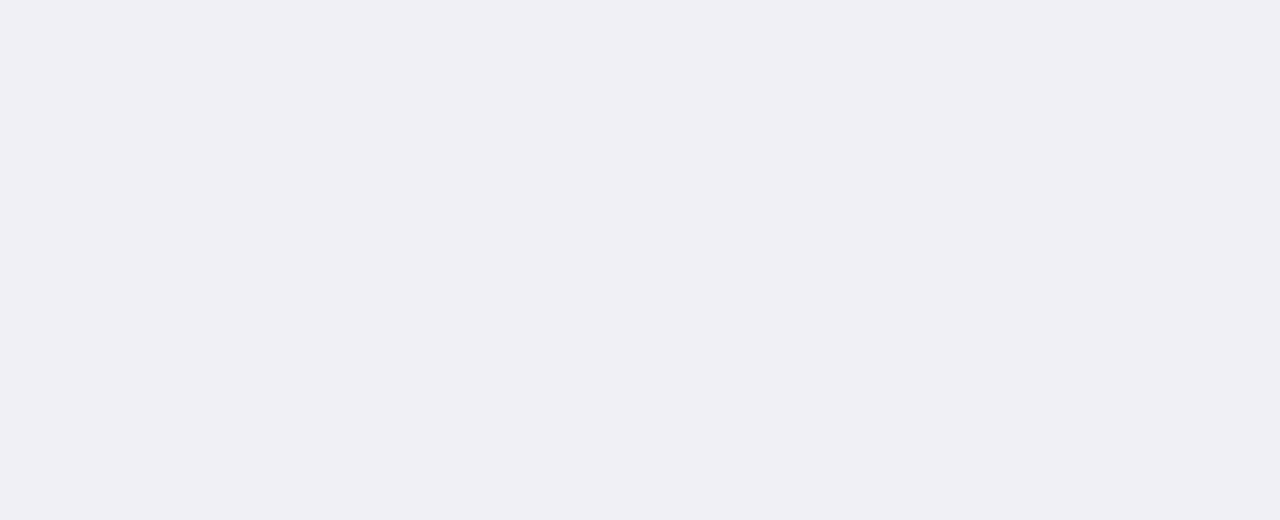
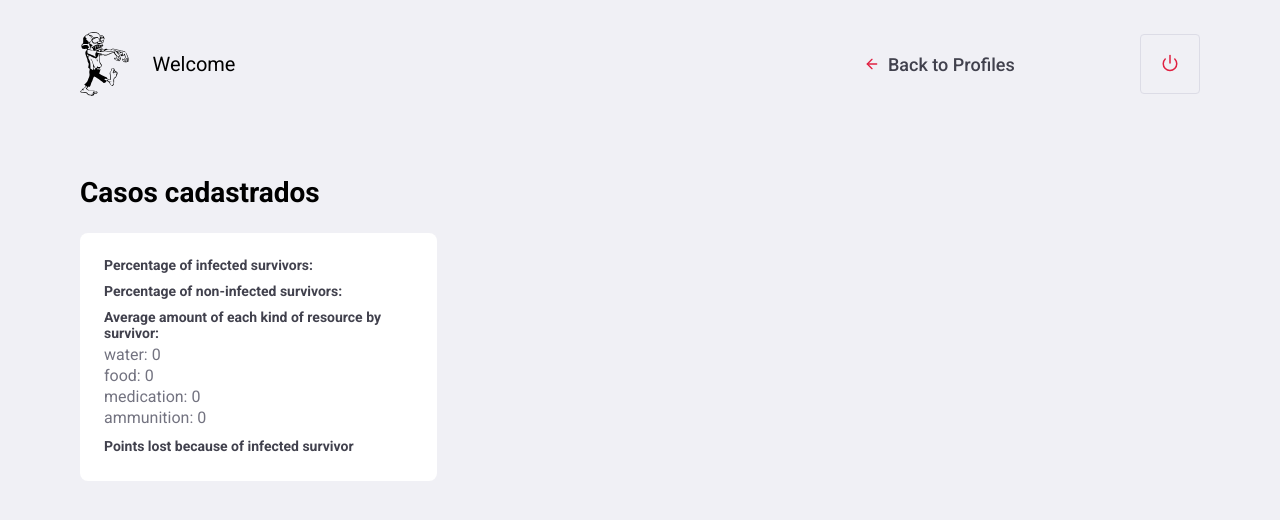
Before and after one commit to LordMendes/ZSSN, a React (Create React App) app: page /reports in a window 1280 px wide. Shown: the top 520 px of the page. Built offline with nearby package versions, Linux system fonts and the light colour scheme; no server answers.

Commit message:
reports sendo criados, os GEt estão ok, falta mostrar an tela

```diff
--- a/src/pages/Profile/index.js
+++ b/src/pages/Profile/index.js
@@ -39,13 +39,16 @@ export default function Profile(){
 
         console.log(response.data.id);
         otherSurv = response.data.id;
+        console.log(otherSurv);
 
     }
 
-    function handleTrade(survivor){
+    async function handleTrade(survivor){
         try{
-            getId(survivor);
+            await getId(survivor);
+
             localStorage.setItem('tradeName', survivor.name);
+            localStorage.setItem('tradeId', otherSurv);
 
             history.push('/trade');
         }catch(err){
--- a/src/pages/Register/index.js
+++ b/src/pages/Register/index.js
@@ -47,16 +47,16 @@ export default function Register(){
     const history = useHistory();
     async function handleRegister(e){
         e.preventDefault();
-        if(water!== 0 && food !== 0 && medication !== 0 && ammunition !== 0){
+        if(water!== 0 || food !== 0 || medication !== 0 || ammunition !== 0){
             if(water !== 0) {
                 items = (items + ("water:"+water));
-                if(food !== 0 && medication !== 0 && ammunition !== 0){
+                if(food !== 0 || medication !== 0 || ammunition !== 0){
                     items = (items + ";");
                 }
             }
             if(food !== 0) {
                 items = (items + ("food:"+food));
-                if(medication !== 0 && ammunition !== 0){
+                if(medication !== 0 || ammunition !== 0){
                     items = (items + ";");
                 }
             }
--- /dev/null
+++ b/src/pages/Reports/index.js
@@ -0,0 +1,123 @@
+import React, {useEffect, useState} from 'react';
+import {Link, useHistory} from 'react-router-dom';
+import {FiPower, FiArrowLeft} from 'react-icons/fi';
+
+import api from '../../Services/api';
+
+import './styles.css';
+
+import logoImg from '../../assets/logo.svg';
+
+export default function Reports(){
+    const [survivors, setSurvivors] = useState([]);
+    let otherSurv = '';
+
+    const history = useHistory();
+
+    const survName = localStorage.getItem('survName');
+    const id = localStorage.getItem('survId');
+
+    let waterAvg = 0;
+    let foodAvg = 0;
+    let medicationAvg = 0;
+    let ammoAvg = 0;
+
+    let infectedPercentage;
+    let nonInfectedPercentage;
+    let pointLost;
+
+    async function handleItemReport(){
+
+        const response = await api.get('api/report/people_inventory.json');
+
+        if(response.data.report.average_items_quantity_per_person == 0){
+            waterAvg = 0;
+            foodAvg = 0;
+            medicationAvg = 0;
+            ammoAvg = 0;
+        }else{
+            waterAvg = response.data.report.average_quantity_of_each_item_per_person.water;
+            foodAvg = response.data.report.average_quantity_of_each_item_per_person.food;
+            medicationAvg = response.data.report.average_quantity_of_each_item_per_person.medication;
+            ammoAvg = response.data.report.average_quantity_of_each_item_per_person.ammo;
+        }
+
+    }
+
+    async function handleInfectedPercentage(){
+        const response = await api.get('/api/report/infected.json1;')
+
+        infectedPercentage = response.data.report.average_infected;
+        infectedPercentage *= 100;
+    }
+
+    async function handleNonInfectedPercentage(){
+        const response = await api.get('/api/report/non_infected.json');
+        console.log(response.data.report.average_healthy);
+        nonInfectedPercentage = response.data.report.average_healthy;
+        nonInfectedPercentage *= 100;
+    }
+
+    async function handlePointlost(){
+        const response = await api.get('/api/report/infected_points.json');
+
+        pointLost = response.data.report.total_points_lost;
+
+    }
+
+    useEffect(()=>{
+        handleInfectedPercentage();
+        handleItemReport();
+        handleNonInfectedPercentage();
+        handlePointlost();
+    }, []);
+
+    function handleLogout(){
+
+        localStorage.clear();
+
+        history.push('/');
+    }
+
+    return(
+
+        <div className="profile-container">
+            <header>
+                <img src={logoImg} alt="ZSSN"/>
+                <span>Welcome {survName}</span>
+                <Link className="back-link" to="/">
+                        <FiArrowLeft size={16} color="#e02041" />
+                        Back to Profiles
+                    </Link>
+                <button onClick={handleLogout} type="button">
+                    <FiPower size={18} color="#E02041" />
+                </button>
+            </header>
+
+            <h1> Casos cadastrados</h1>
+            <ul>
+
+                    <li>
+                        <strong>Percentage of infected survivors:</strong>
+                        <p>{infectedPercentage}</p>
+
+                        <strong>Percentage of non-infected survivors:</strong>
+                        <p>{nonInfectedPercentage}</p>
+
+                        <strong>Average amount of each kind of resource by survivor:</strong>
+                        <p>water: {waterAvg}</p>
+                        <p>food: {foodAvg}</p>
+                        <p>medication: {medicationAvg}</p>
+                        <p>ammunition: {ammoAvg}</p>
+
+                        <strong>Points lost because of infected survivor</strong>
+                        <p>{pointLost}</p>
+
+
+                    </li>
+
+            </ul>
+        </div>
+
+    );
+}
--- /dev/null
+++ b/src/pages/Reports/styles.css
@@ -0,0 +1,104 @@
+.profile-container {
+    width: 100%;
+    max-width:1180px;
+    padding:0 30px;
+    margin: 32px auto;
+}
+
+.profile-container header{
+    display: flex;
+    align-items: center;
+}
+
+.profile-container header span{
+    font-size: 20px;
+    margin-left: 24px;
+}
+
+.profile-container header img {
+    height: 64px;
+}
+
+.profile-container header a{
+    width: 260px;
+    margin-left: auto;
+    margin-top: 0;
+}
+
+.profile-container header button {
+    height: 60px;
+    width: 60px;
+    border-radius: 4px;
+    border: 1px solid #dcdce6;
+    background: transparent;
+    margin-left: 16px;
+    transition: border-color 0.2s;
+}
+
+
+.profile-container header button:hover{
+    border-color: #999;
+}
+
+.profile-container h1{
+    margin-top: 80px;
+    margin-bottom: 24px;
+}
+
+.profile-container ul{
+    display: grid;
+    grid-template-columns:  repeat(3, 1fr);
+    grid-gap: 24px;
+    list-style: none;
+}
+
+.profile-container ul li{
+    background: #FFF;
+    padding: 24px;
+    border-radius: 8px;
+    position: relative;
+}
+
+.profile-container ul li button{
+    position: absolute;
+    right: 24px;
+    top: 24px;
+    border: 0;
+    transition: opacity 0.2s;
+}
+
+.profile-container ul li button + button{
+    position: absolute;
+    right: 48px;
+    top: 24px;
+    border: 0;
+    transition: opacity 0.2s;
+}
+
+.profile-container ul li button + button + button{
+    position: absolute;
+    right: 72px;
+    top: 24px;
+    border: 0;
+    transition: opacity 0.2s;
+}
+
+.profile-container ul li button:hover{
+    opacity: 0.8;
+}
+
+.profile-container ul li strong{
+    display: block;
+    margin-bottom: 3px;
+    color: #41414d;
+}
+
+.profile-container ul li p + strong{
+    margin-top: 10px;
+}
+
+.profile-container ul li p{
+    color: #737380;
+    line-height: 21px;
+    font-size:  16px;
+}
--- a/src/pages/Trade/index.js
+++ b/src/pages/Trade/index.js
@@ -34,18 +34,18 @@ export default function Trade(){
     const history = useHistory();
 
     function createItemFormat(agua, comida, remedio, municao){
-        let str;
+        let str = "'";
 
-        if(agua!== 0 && comida !== 0 && remedio !== 0 && municao !== 0){
+        if(agua!== 0 || comida !== 0 || remedio !== 0 || municao !== 0){
             if(agua !== 0) {
                 str = (str + ("water:"+agua));
-                if(comida !== 0 && remedio !== 0 && municao !== 0){
+                if(comida !== 0 || remedio !== 0 || municao !== 0){
                     str = (str + ";");
                 }
             }
             if(comida !== 0) {
                 str = (str + ("food:"+comida));
-                if(remedio !== 0 && municao !== 0){
+                if(remedio !== 0 || municao !== 0){
                     str = (str + ";");
                 }
             }
@@ -59,29 +59,55 @@ export default function Trade(){
                 str = (str + ("ammunition:"+municao));
             }
         }
+        str = str + "'";
+
         return str;
     }
 
+    async function testInfection(survivorId){
+
+        const survivor = await api.get(`/api/people/${survivorId}`);
+
+        const location = survivor.data.location;
+
+        const response = await axios({
+            method: 'get',
+            url: location
+        })
+
+        return response.data.infected;
+
+
+    }
+
     async function handleTrade(e){
+        if(testInfection(survId)){
+            alert("You're infected, no one wants to trade with you! =/");
+            return;
+        }
+
         e.preventDefault();
 
-
+        items = createItemFormat(water,food,medication,ammunition);
+        itemsPick = createItemFormat(waterPick,foodPick,medicationPick,ammunitionPick);
 
         const data = new FormData();
 
-
+            data.append('consumer[name]', tradeName);
+            data.append('consumer[pick]', itemsPick);
+            data.append('consumer[payment]', items);
 
         try {
 
             const response = await api.post(`/api/people/${survId}/properties/trade_item`, data);
 
-            alert(`Seu ID de acesso: ${response.data.id}`);
+            alert(`Sucesseful Trade!`);
 
             history.push('/profile');
             console.log(response);
         } catch (err) {
             console.log(err);
-            alert('Erro no cadastro, tente novamente.');
+            alert('Oh no, something is wrong...');
         }
     }
 
--- a/src/routes.js
+++ b/src/routes.js
@@ -6,6 +6,7 @@ import Register from './pages/Register';
 import Profile from './pages/Profile';
 import NewLocation from './pages/NewLocation';
 import Trade from './pages/Trade';
+import Reports from './pages/Reports';
 
 export default function Routes(){
     return(
@@ -16,6 +17,7 @@ export default function Routes(){
             <Route path="/profile" component={Profile} />
             <Route path="/newlocation" component={NewLocation} />
             <Route path="/trade" component={Trade} />
+            <Route path="/reports" component={Reports} />
         </Switch>
     </BrowserRouter>
     )
```
